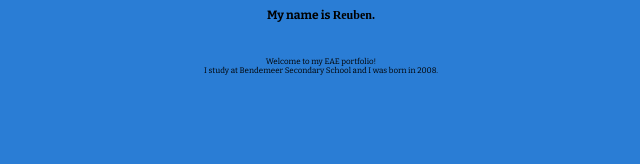
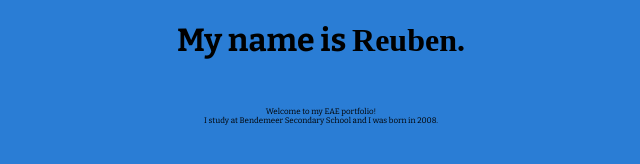
Before and after one commit to ReubenEAE/reubeneae.github.io, a plain HTML site: page index.html in a window 1280 px wide. Shown: the whole page, without its empty margins (319-959 px from the left). Drawn offline with Linux system fonts and the light colour scheme.

Commit message:
etxjrcgv

```diff
--- a/indexCSS.css
+++ b/indexCSS.css
@@ -12,7 +12,9 @@ h1{
     text-align:center;
     background-size: auto;
     font-family: bitter;
-    font-size: 75%;
+    box-sizing: content-box;
+    max-width: 100% ;
+    max-height: 100% ;
 
 }
 
```
